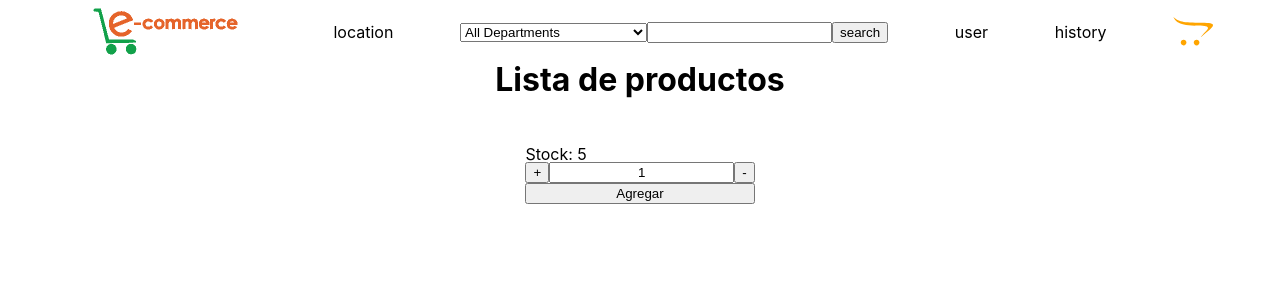
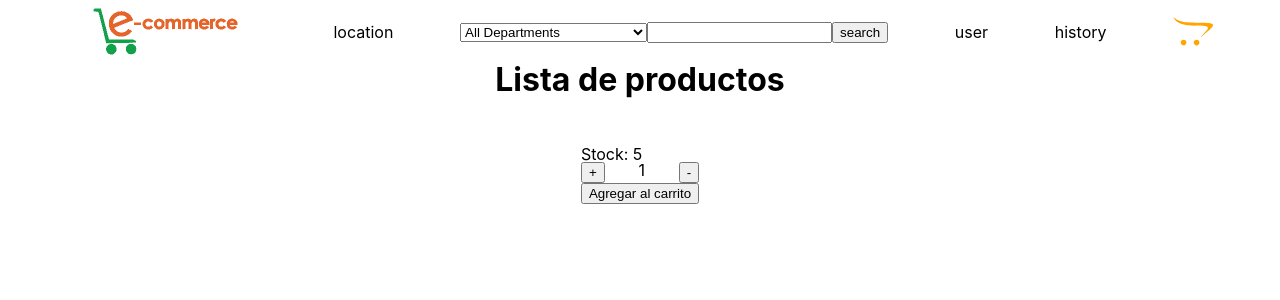
Before and after one commit to Makoret/E-Commerce, a React (Create React App) app: page / in a window 1280 px wide. Shown: the top 300 px of the page. Built offline with nearby package versions, Linux system fonts and the light colour scheme.

Commit message:
funcionalidad del contador

```diff
--- a/src/components/ItemCount.js
+++ b/src/components/ItemCount.js
@@ -1,28 +1,38 @@
 import React, { useState } from "react";
 
 export default function ItemCount({ stock, initial, onAdd }) {
+    let [contador, setContador] = useState(initial);
+
     const aumentar = () => {
-        if (initial > stock) {
-            initial++;
-            console.log(initial);
+        if (contador < stock) {
+            setContador(parseInt(contador) + 1);
+            console.log(contador);
         }
     };
     const disminuir = () => {
-        if (initial < 0) {
-            initial--;
-            console.log(initial);
+        if (contador > 1) {
+            setContador(parseInt(contador) - 1);
+            console.log(contador);
+        }
+    };
+
+    const agregar = () => {
+        if (stock > 1) {
+            onAdd(contador);
         }
     };
 
     return (
         <div className="gridItem">
             <div>Stock: {stock}</div>
-            <div>
+            <div className="selector">
                 <button onClick={aumentar}>+</button>
-                <input className="monto" value={initial}></input>
+                <p className="monto">{contador}</p>
                 <button onClick={disminuir}>-</button>
             </div>
-            <button>Agregar</button>
+            <button disabled={stock > 0 ? false : true} onClick={agregar}>
+                Agregar al carrito
+            </button>
         </div>
     );
 }
--- a/src/components/ItemListContainer.js
+++ b/src/components/ItemListContainer.js
@@ -6,7 +6,7 @@ export default function itemListContainer(params) {
         <div className="main">
             <Welcome Text="Lista de productos" />
             <div className="gridContainer">
-                <ItemCount stock="5" initial="1" onAdd="1" />
+                <ItemCount stock={5} initial={1} onAdd={(cantidad) => console.log(cantidad)} />
             </div>
         </div>
     );
--- a/src/style/App.css
+++ b/src/style/App.css
@@ -54,3 +54,12 @@ body .main .gridContainer .gridItem {
 body .main .gridContainer .gridItem input {
   text-align: center;
 }
+
+body .main .gridContainer .gridItem .selector {
+  display: -webkit-box;
+  display: -ms-flexbox;
+  display: flex;
+  -webkit-box-pack: justify;
+      -ms-flex-pack: justify;
+          justify-content: space-between;
+}
--- a/src/style/App.scss
+++ b/src/style/App.scss
@@ -28,6 +28,10 @@ body {
                 input {
                     text-align: center;
                 }
+                .selector {
+                    display: flex;
+                    justify-content: space-between;
+                }
             }
         }
     }
```
Also changed, not shown: src/components/Item.js (added, +11 -0 lines), src/components/ItemList.js (added, +11 -0 lines).
